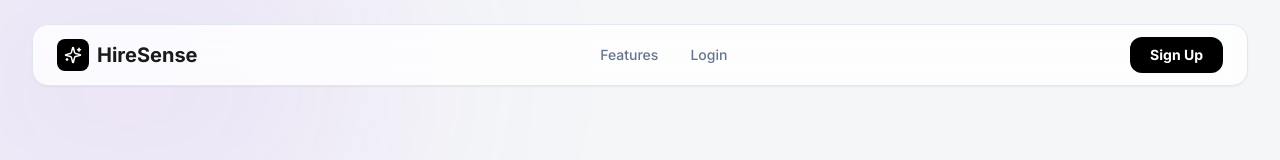
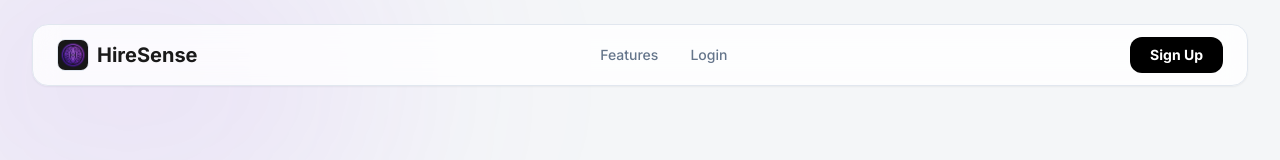
Before and after one commit to alexnikshith/HireSense, a Next.js app: page / in a window 1280 px wide. Shown: the top 160 px of the page. Built offline with nearby package versions, Linux system fonts and the light colour scheme.

Commit message:
feat: Add custom glowing brand logo to favicon and header navigation elements

```diff
--- a/src/app/dashboard/layout.tsx
+++ b/src/app/dashboard/layout.tsx
@@ -63,7 +63,7 @@ export default function DashboardLayout({ children }: { children: React.ReactNod
           }}
           className="flex items-center gap-3 hover:opacity-90 active:scale-[0.98] transition-all focus:outline-none"
         >
-          <Sparkles size={22} className="text-white" />
+          <img src="/logo.png" alt="HireSense Logo" className="w-8 h-8 rounded-lg object-contain border border-white/10" />
           <span className="text-xl font-bold tracking-wide">HireSense</span>
         </button>
 
--- a/src/app/layout.tsx
+++ b/src/app/layout.tsx
@@ -6,6 +6,11 @@ const inter = Inter({ subsets: ["latin"] });
 export const metadata = {
   title: "HireSense | Premium AI Resume Intelligence",
   description: "Optimize your career with the top 1% of AI hiring tools.",
+  icons: {
+    icon: "/favicon.ico",
+    shortcut: "/favicon.ico",
+    apple: "/logo.png",
+  },
 };
 
 export default function RootLayout({
--- a/src/app/page.tsx
+++ b/src/app/page.tsx
@@ -22,7 +22,7 @@ export default function LandingPage() {
       {/* Navbar */}
       <nav className="fixed top-6 left-1/2 -translate-x-1/2 z-50 w-[95%] max-w-7xl bg-white/80 backdrop-blur-md shadow-sm border border-border rounded-2xl px-6 py-3 flex items-center justify-between">
         <div className="flex items-center gap-2">
-          <div className="w-8 h-8 bg-primary rounded-lg flex items-center justify-center text-primary-foreground"><Sparkles size={18} /></div>
+          <img src="/logo.png" alt="HireSense Logo" className="w-8 h-8 rounded-lg object-contain border border-border" />
           <span className="text-xl font-bold text-foreground">HireSense</span>
         </div>
         <div className="hidden md:flex gap-8 text-sm font-medium text-muted-foreground">
```
Also changed, not shown: public/logo.png (added), 1 other file (tests, documents, lock files or other folders).
